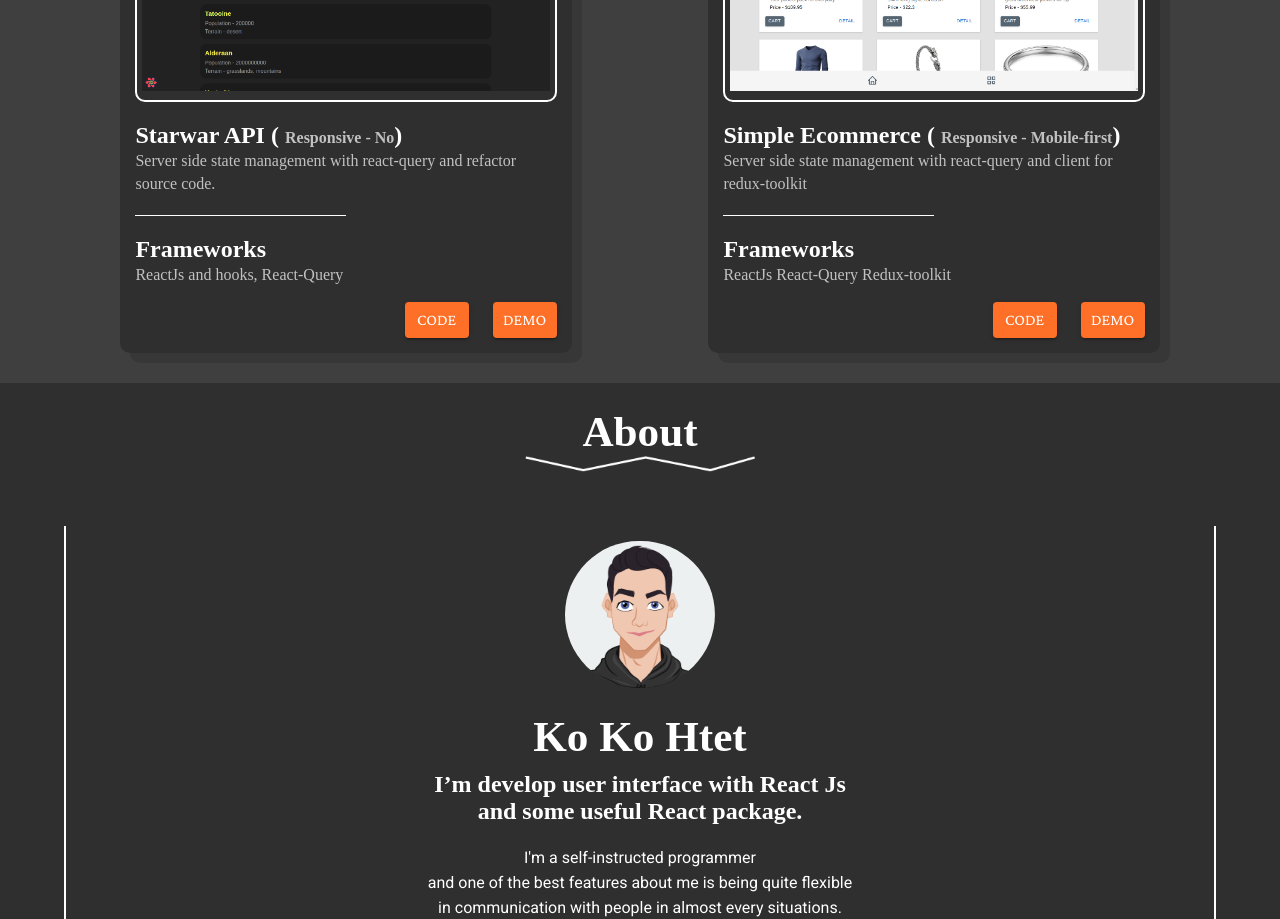
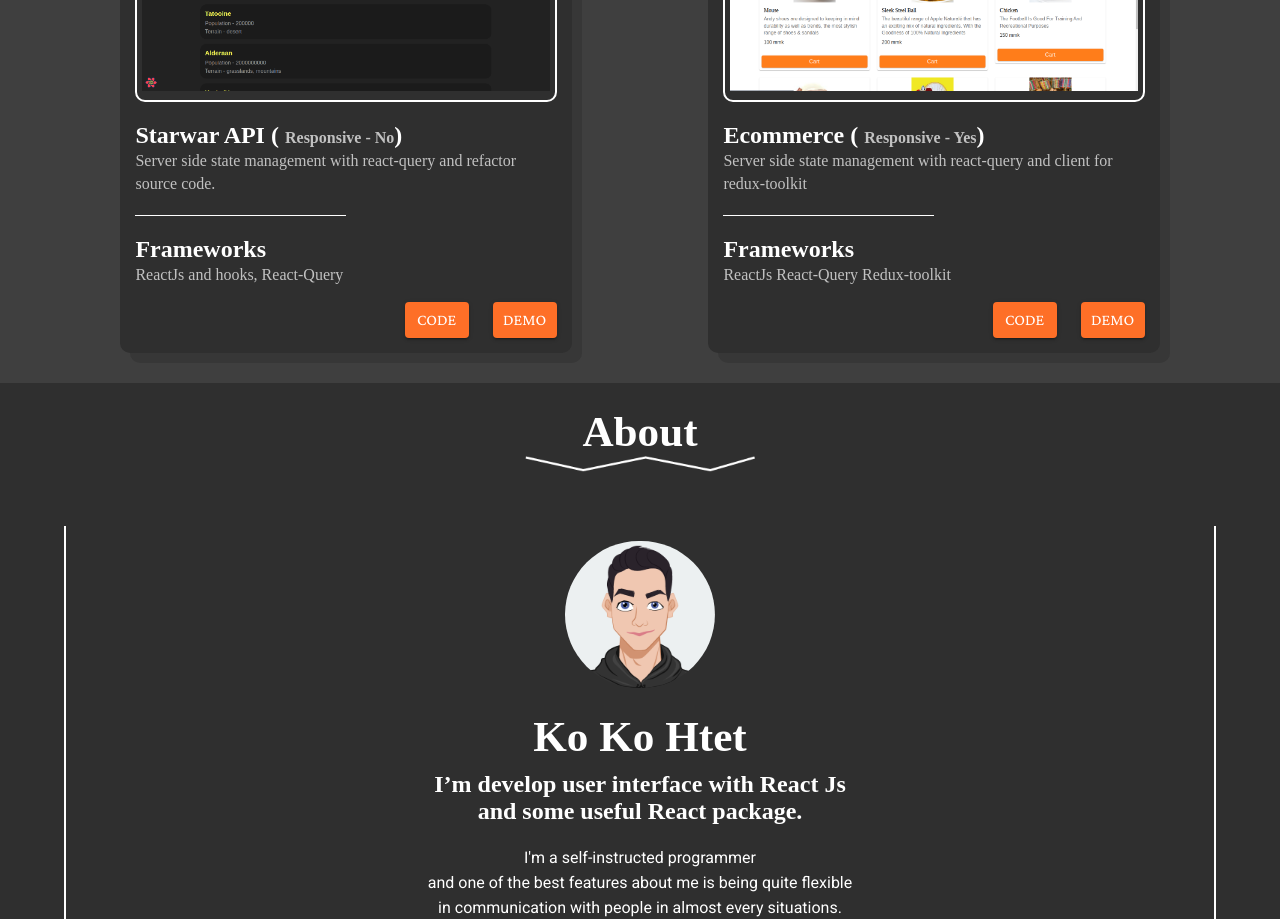
Before and after one commit to k2htet/portfolio, a React (Create React App) app: page / in a window 1280 px wide. Shown: the part 1560-2479 px from the top of the page. Built offline with nearby package versions, Linux system fonts and the light colour scheme.

Commit message:
change ecommerce project

```diff
--- a/src/data/data.js
+++ b/src/data/data.js
@@ -29,13 +29,13 @@ export const data = [
     responsive: "No",
   },
   {
-    title: "Simple Ecommerce",
+    title: "Ecommerce",
     img: ecommerce,
     des: "Server side state management with react-query and client for redux-toolkit",
     lang: ["ReactJs ", "React-Query ", "Redux-toolkit"],
-    link: "https://github.com/k2htet/fakestore",
-    live: "https://kkstore.vercel.app/",
-    responsive: "Mobile-first",
+    link: "https://github.com/k2htet/sunflower-ecommerce",
+    live: "https://sunflower-ecommerce.vercel.app/",
+    responsive: "Yes",
   },
 ];
 
```
Also changed, not shown: src/assets/ecommerce.png.
